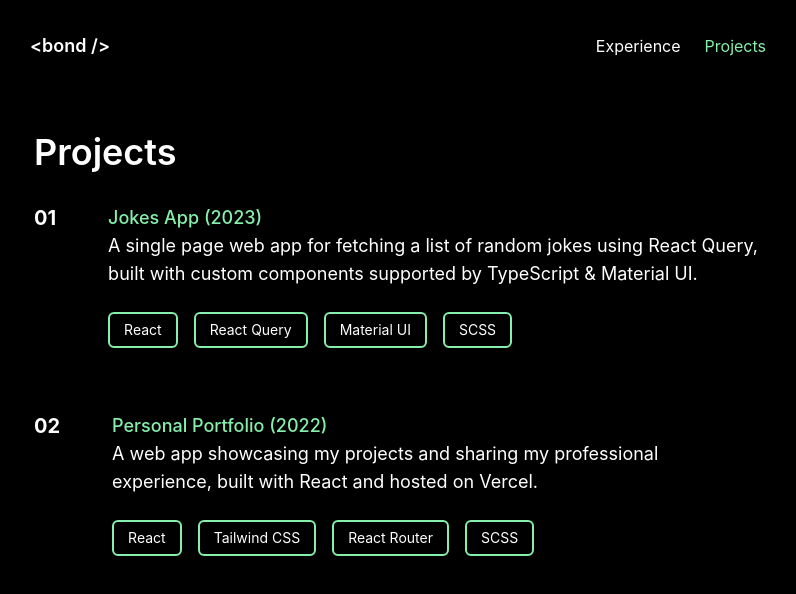
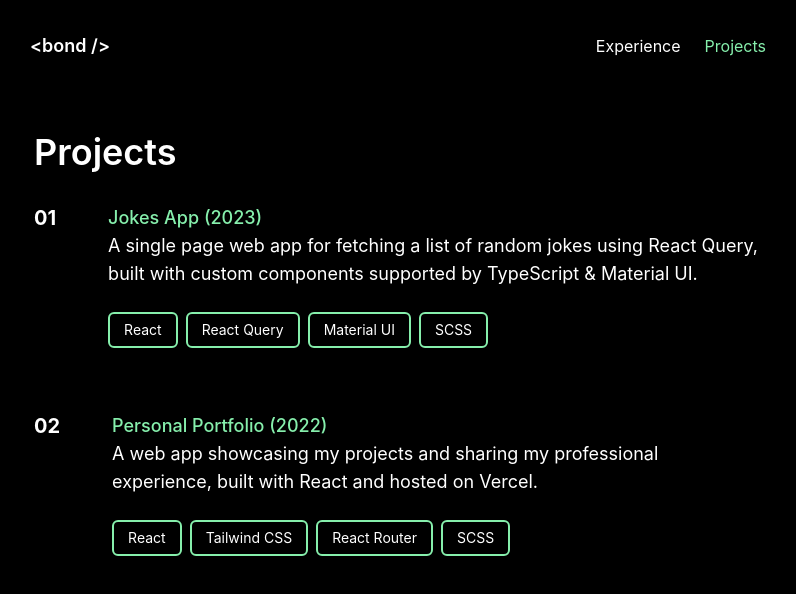
Before and after one commit to trinhbond/personal-portfolio, a React (Create React App) app: page /projects in a window 1280 px wide. Shown: the top 594 px of the page, without its empty margins (242-1038 px from the left). Built offline with nearby package versions, Linux system fonts and the light colour scheme.

Commit message:
Decrease gaps for tag, move projects data to JSON file

```diff
--- a/src/pages/Projects.js
+++ b/src/pages/Projects.js
@@ -1,28 +1,5 @@
-import React from "react";
-import JokesApp from "../random-jokes.png";
-import Portfolio from "../personal-portfolio.png";
 import Link from "../components/ExternalLink";
-
-const projects = [
-  {
-    name: "Jokes App",
-    year: 2023,
-    no: "01",
-    image: JokesApp,
-    description:
-      "A single page web app for fetching a list of random jokes using React Query, built with custom components supported by TypeScript & Material UI.",
-    tech: ["React", "React Query", "Material UI", "SCSS"],
-  },
-  {
-    name: "Personal Portfolio",
-    year: 2022,
-    no: "02",
-    image: Portfolio,
-    description:
-      "A web app showcasing my projects and sharing my professional experience, built with React and hosted on Vercel.",
-    tech: ["React", "Tailwind CSS", "React Router", "SCSS"],
-  },
-];
+import projects from "../projects.json";
 
 function Projects() {
   return (
@@ -45,7 +22,7 @@ function Projects() {
               </Link>
               <p>{project.description}</p>
             </div>
-            <div className="flex flex-row gap-4 flex-wrap text-sm">
+            <div className="flex flex-row gap-2 flex-wrap text-sm">
               {project.tech.map((i) => (
                 <span className="flex-1 max-w-min whitespace-nowrap rounded-md text-center border-2 border-green-300 px-3.5 py-1.5">
                   {i}
--- /dev/null
+++ b/src/projects.json
@@ -0,0 +1,18 @@
+[
+  {
+    "name": "Jokes App",
+    "year": 2023,
+    "no": "01",
+    "image": "./random-jokes.png",
+    "description": "A single page web app for fetching a list of random jokes using React Query, built with custom components supported by TypeScript & Material UI.",
+    "tech": ["React", "React Query", "Material UI", "SCSS"]
+  },
+  {
+    "name": "Personal Portfolio",
+    "year": 2022,
+    "no": "02",
+    "image": "./personal-portfolio.png",
+    "description": "A web app showcasing my projects and sharing my professional experience, built with React and hosted on Vercel.",
+    "tech": ["React", "Tailwind CSS", "React Router", "SCSS"]
+  }
+]
```
